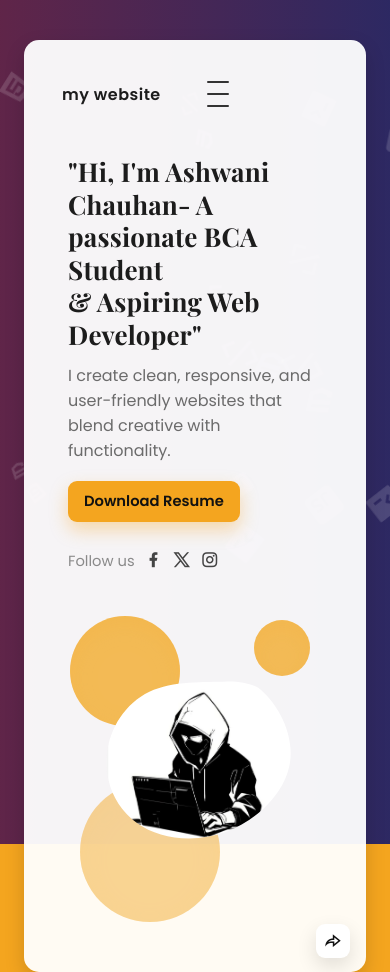
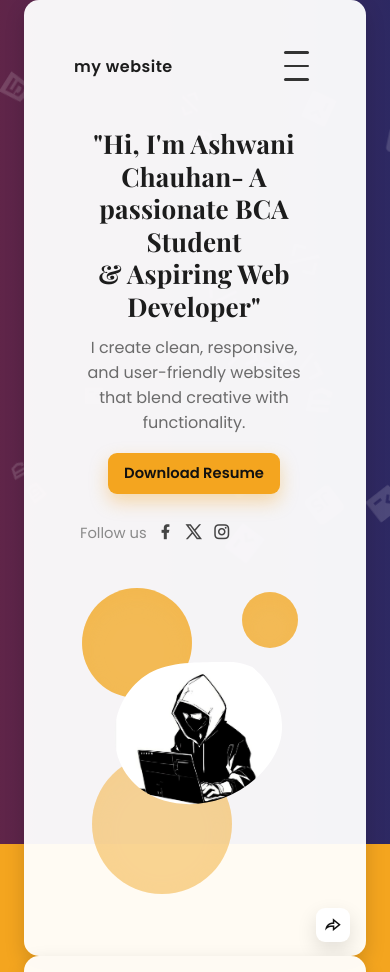
Before and after one commit to Ashwani384/web-portfolio, a plain HTML site: page index.html in a window 390 px wide. Shown: the top 972 px of the page. Drawn offline with nearby package versions, Linux system fonts and the light colour scheme.

Commit message:
Add files via upload

```diff
--- a/index.html
+++ b/index.html
@@ -253,7 +253,14 @@ document.querySelectorAll('a[href^="#"]').forEach(link => {
     iconsContainer.appendChild(span);
   }
 </script>
+<script>
+const hamburger = document.querySelector(".hamburger");
+const menu = document.querySelector(".menu");
 
+hamburger.addEventListener("click", () => {
+  menu.classList.toggle("active");
+});
+</script>
 
 
 
--- a/styles.css
+++ b/styles.css
@@ -547,3 +547,80 @@ footer p {
       max-width: 1100px;
       box-shadow: 0 8px 20px rgba(0,0,0,0.15);
     }
+
+/* Default (Desktop) */
+body {
+  margin: 0;
+  font-family: 'Poppins', sans-serif;
+}
+
+.card {
+  max-width: 1100px;
+  margin: auto;
+  padding: 2rem;
+}
+
+.topbar {
+  display: flex;
+  justify-content: space-between;
+  align-items: center;
+}
+
+.menu {
+  display: flex;
+  gap: 1.5rem;
+}
+
+.hamburger {
+  display: none; /* desktop me hide */
+  flex-direction: column;
+  gap: 5px;
+  background: none;
+  border: none;
+  cursor: pointer;
+}
+
+.hamburger span {
+  width: 25px;
+  height: 3px;
+  background: #333;
+  border-radius: 2px;
+}
+
+/* ✅ Mobile Responsive */
+@media (max-width: 768px) {
+  .menu {
+    display: none; /* default: hide */
+    flex-direction: column;
+    position: absolute;
+    top: 60px;
+    right: 20px;
+    background: white;
+    padding: 1rem;
+    box-shadow: 0 4px 10px rgba(0,0,0,0.1);
+    border-radius: 10px;
+  }
+
+  .menu.active {
+    display: flex; /* toggle se show */
+  }
+
+  .hamburger {
+    display: flex; /* mobile me show */
+  }
+
+  .hero {
+    flex-direction: column; /* text upar, image niche */
+    text-align: center;
+  }
+
+  .visual img {
+    max-width: 100%;
+    height: auto;
+  }
+
+  .skills, .project-section {
+    flex-direction: column;
+    text-align: center;
+  }
+}
```
